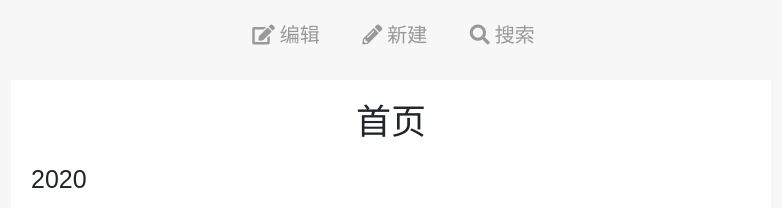
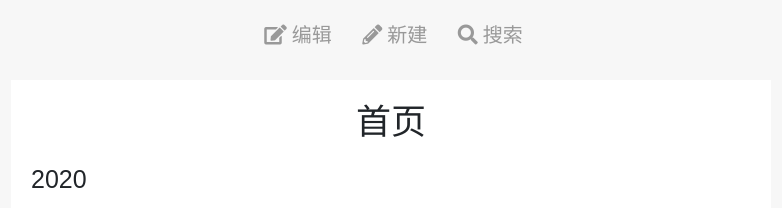
Before and after one commit to whenfung/simple, a Jekyll site: the page built from index.html, in a window 1280 px wide. Shown: the top 208 px of the page, without its empty margins (249-1031 px from the left). Built offline with Jekyll 4.4.1, drawn with Linux system fonts in a browser that asks for light colours; nearby versions of some CDN libraries; comment, search, counter and statistics services are not loaded.

Commit message:
减小间距

```diff
--- a/_sass/_layout.scss
+++ b/_sass/_layout.scss
@@ -70,7 +70,7 @@
 
 .nav a {
   color: #999;
-  padding: .8rem;
+  padding: .5rem;
   text-decoration: none;
 
   &:hover {
```
